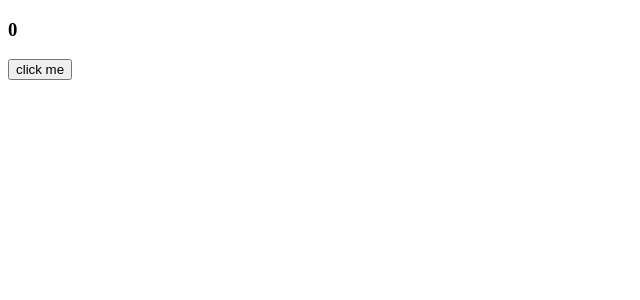
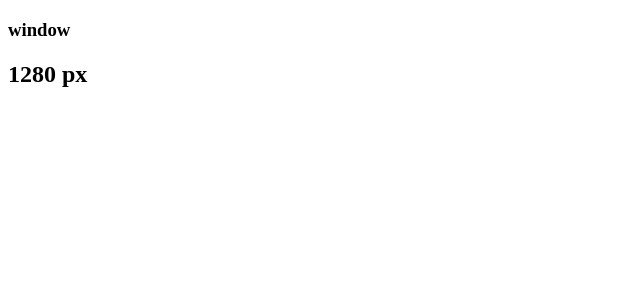
Before and after one commit to ajaySankapal/react-practice-2022, a React (Create React App) app: page / in a window 1280 px wide. Shown: the top 300 px of the page, without its empty margins (0-640 px from the left). Built offline with nearby package versions, Linux system fonts and the light colour scheme.

Commit message:
useEffect-cleanup-function

```diff
--- /dev/null
+++ b/src/2-useEffect/2-useEffect-cleanUp-function.js
@@ -0,0 +1,27 @@
+import React, { useState, useEffect } from "react";
+//cleanup function:The cleanup is commonly used to cancel all subscriptions made and cancel fetch requests.
+// the process of creating instances and DOM nodes corresponding to React components, and inserting them into the DOM, is called mounting.
+//clean up function is called before every re-render
+const CleanUpFunction = () => {
+  const [size, setSize] = useState(window.innerWidth);
+  const checkSize = () => {
+    setSize(window.innerWidth);
+  };
+  useEffect(() => {
+    window.addEventListener("resize", checkSize);
+    console.log("useEffect");
+    return () => {
+      console.log("clean up function");
+      window.removeEventListener("resize", checkSize);
+    };
+  });
+  console.log("render");
+  return (
+    <>
+      <h3>window </h3>
+      <h2>{size} px</h2>
+    </>
+  );
+};
+
+export default CleanUpFunction;
--- a/src/App.js
+++ b/src/App.js
@@ -1,8 +1,6 @@
-import React from "react";
-import Setup from "./2-useEffect/1-useEffect-basics";
+import React, { useState, useEffect } from "react";
+import Setup from "./2-useEffect/2-useEffect-cleanUp-function";
 
-//useEffect: everytime think of useEffect think of works outside the component , that work could be changing document title ,signing up for the subscription, could be fetching data, setting up a event listener
-//by default useEffect runs after every re-render
 function App() {
   return (
     <div>
```
